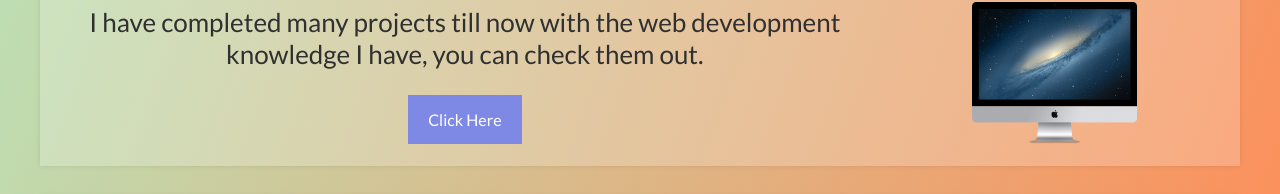
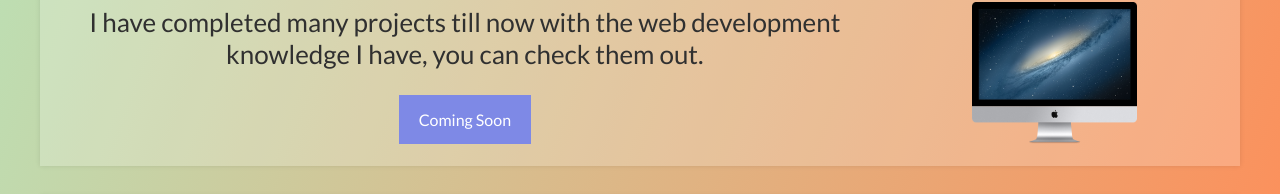
Before and after one commit to zaimabdullah/old-portfolio, a plain HTML site: page index.html in a window 1280 px wide. Shown: the part 1615-1809 px from the top of the page. Drawn offline with nearby package versions, Linux system fonts and the light colour scheme.

Commit message:
Update index.html

```diff
--- a/index.html
+++ b/index.html
@@ -109,7 +109,7 @@
 				<p>I have completed many projects till now with the web development knowledge I have, you can check them out.</p>
 			</div>
 			<img class="laptop2" src="resources/css/img/laptop.png">
-			<a href="#">Click Here</a>
+			<a href="#">coming soon</a>
 		</section>
 		<!-- end of project -->
 
```
